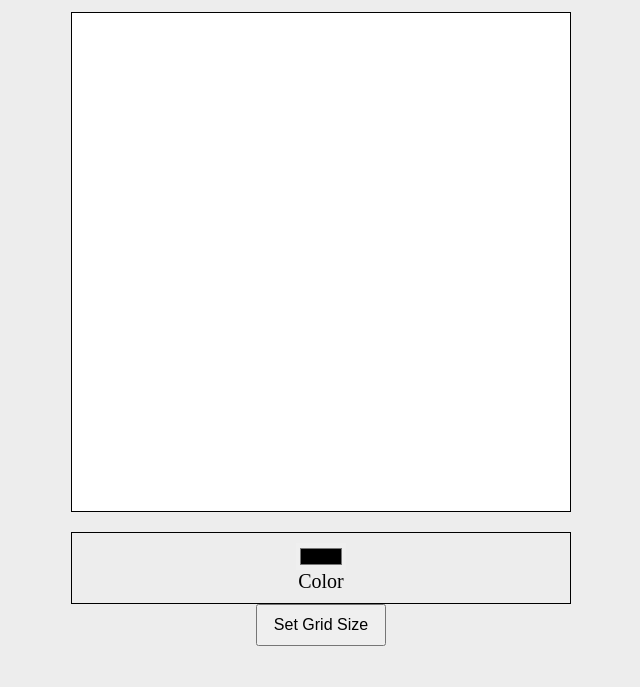
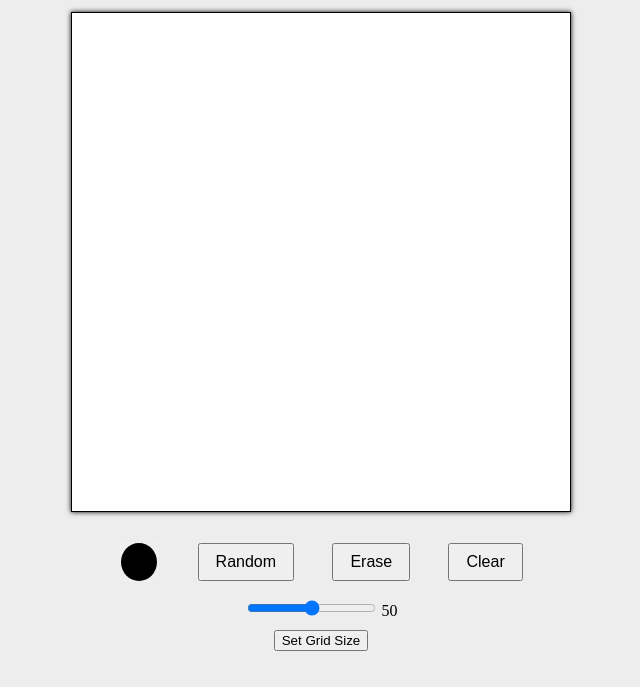
Before and after one commit to macl1214/etch-a-sketch, a plain HTML site: page index.html in a window 1280 px wide. Shown: the part 113-800 px from the top of the page, without its empty margins (319-959 px from the left). Drawn offline with Linux system fonts and the light colour scheme; a web font is replaced by a local one.

Commit message:
Add custom option buttons. Needs js implementation

```diff
--- a/css/style.css
+++ b/css/style.css
@@ -14,45 +14,13 @@ body {
   font-size: 50px;
 }
 
-.options {
-  margin-top: 20px;
-}
-
-.palette {
-  display: flex;
-  flex-direction: column;
-  align-items: center;
-  border: 1px black solid;
-  padding: 10px;
-  font-size: 20px;
-}
-
-#color-picker {
-  width: 30px;
-  height: 30px;
-  border-radius: 50%;
-  display: inline-block;
-
-  background-color: blue;
-}
-
-#color {
-  border: none;
-  /* display: none; */
-}
-
-.custom-btn {
-  padding: 10px 16px;
-  font-size: 16px;
-  margin-bottom: 20px;
-}
-
 .grid {
   background-color: white;
   display: grid;
   grid-template-columns: repeat(16, 1fr);
   grid-auto-rows: 1fr;
   border: 1px black solid;
+  box-shadow: 0 0 5px black;
 }
 
 .grid::before {
@@ -72,3 +40,40 @@ body {
   /* border: 1px white solid; */
   color: black;
 }
+
+.options {
+  display: flex;
+  justify-content: space-evenly;
+  align-items: center;
+  flex-wrap: wrap;
+  row-gap: 16px;
+
+  margin-top: 20px;
+  padding: 10px;
+  /* border: 1px black solid; */
+}
+
+#colorInput {
+  border: none;
+  width: 40px;
+  height: 40px;
+}
+
+#colorInput::-webkit-color-swatch-wrapper {
+  padding: 0;
+}
+
+#colorInput::-webkit-color-swatch {
+  border: none;
+  padding: 0;
+  border-radius: 50%;
+}
+
+.options > button {
+  padding: 8px 16px;
+  font-size: 16px;
+}
+
+.sizing {
+  flex-basis: 100%;
+}
--- a/index.html
+++ b/index.html
@@ -18,13 +18,16 @@
 
     </div>
     <div class="options">
-      <div class="palette">
-        <!-- <span id="color-picker"></span> -->
-        <input type="color" name="color" id="color">
-        <label for="color">Color</label>
+      <input type="color" name="colorInput" id="colorInput">
+      <button class="random">Random</button>
+      <button class="erase">Erase</button>
+      <button class="clear">Clear</button>
+      <div class="sizing">
+        <input type="range" id="gridSize" name="gridSize" min="1" max="100">
+        <label for="gridSize">50</label>
       </div>
-      <button class="custom-btn">Set Grid Size</button>
     </div>
+    <button class="custom-btn">Set Grid Size</button>
   </div>
 
   <script type="text/javascript" src="js/index.js"></script>
--- a/js/index.js
+++ b/js/index.js
@@ -1,3 +1,13 @@
+let color = "rgb(0, 0, 0)";
+let random = false;
+
+const colorInput = document.querySelector("#colorInput");
+const gridSizeBtn = document.querySelector(".custom-btn");
+
+window.addEventListener('load', setUpGrid());
+colorInput.addEventListener('click', callColorInput);
+gridSizeBtn.addEventListener('click', changeBoxSize);
+
 function setUpGrid(size = 16) {
   const grid = document.querySelector(".grid");
   grid.innerHTML = "";
@@ -55,7 +65,6 @@ function changeBoxSize(e) {
   }
 }
 
-window.addEventListener('load', setUpGrid());
+function callColorInput() {
 
-const gridSizeBtn = document.querySelector(".custom-btn");
-gridSizeBtn.addEventListener('click', changeBoxSize);
+}
```
